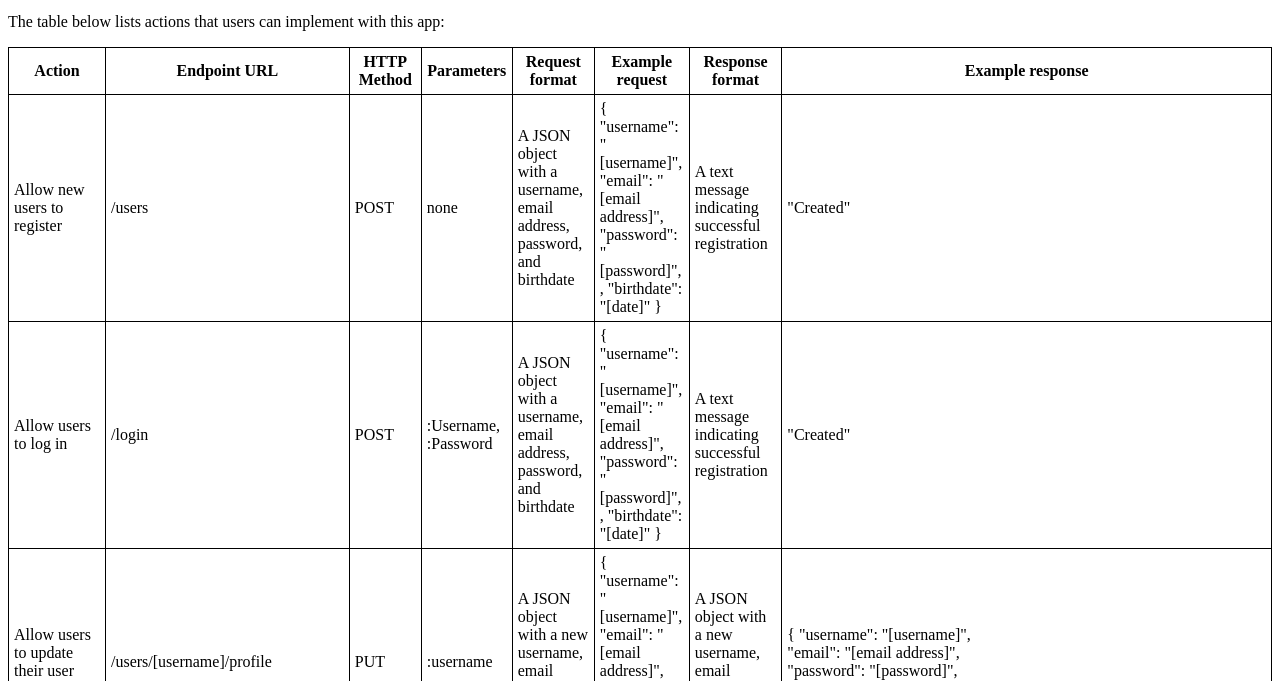
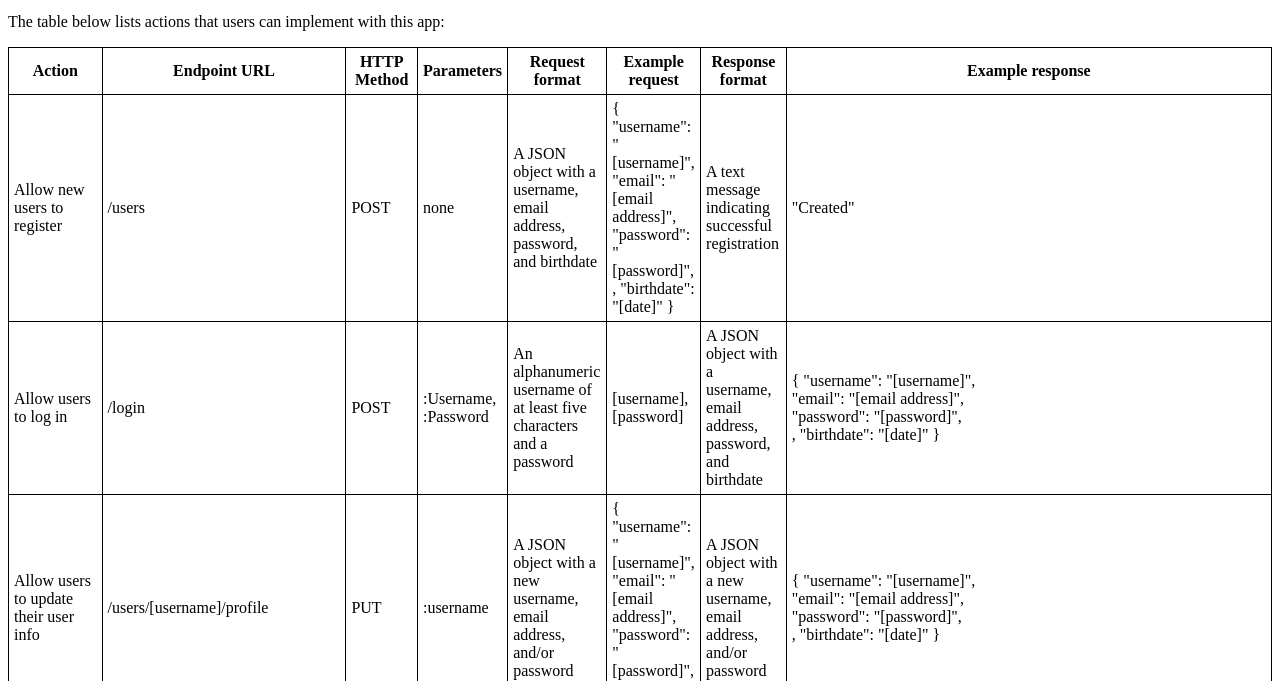
Before and after one commit to shplank/movie_api, a website: page public/documentation.html in a window 1280 px wide. Shown: the part 119-800 px from the top of the page. Drawn offline with Linux system fonts and the light colour scheme.

Commit message:
Update documentation.html
Cleaned up documentation to reflect how login works

```diff
--- a/public/documentation.html
+++ b/public/documentation.html
@@ -56,6 +56,8 @@
       <td>/login</td>
       <td>POST</td>
       <td>:Username, :Password</td>
+      <td>An alphanumeric username of at least five characters and a password</td>
+      <td>[username], [password]</td>
       <td>A JSON object with a username, email address, password, and birthdate</td>
       <td>{
         "username": "[username]",<br>
@@ -63,8 +65,6 @@
         "password": "[password]",<br>,
         "birthdate": "[date]"
       }</td>
-      <td>A text message indicating successful registration</td>
-      <td>"Created"</td>
     </tr>
     <tr>
       <td>Allow users to update their user info</td>
```
